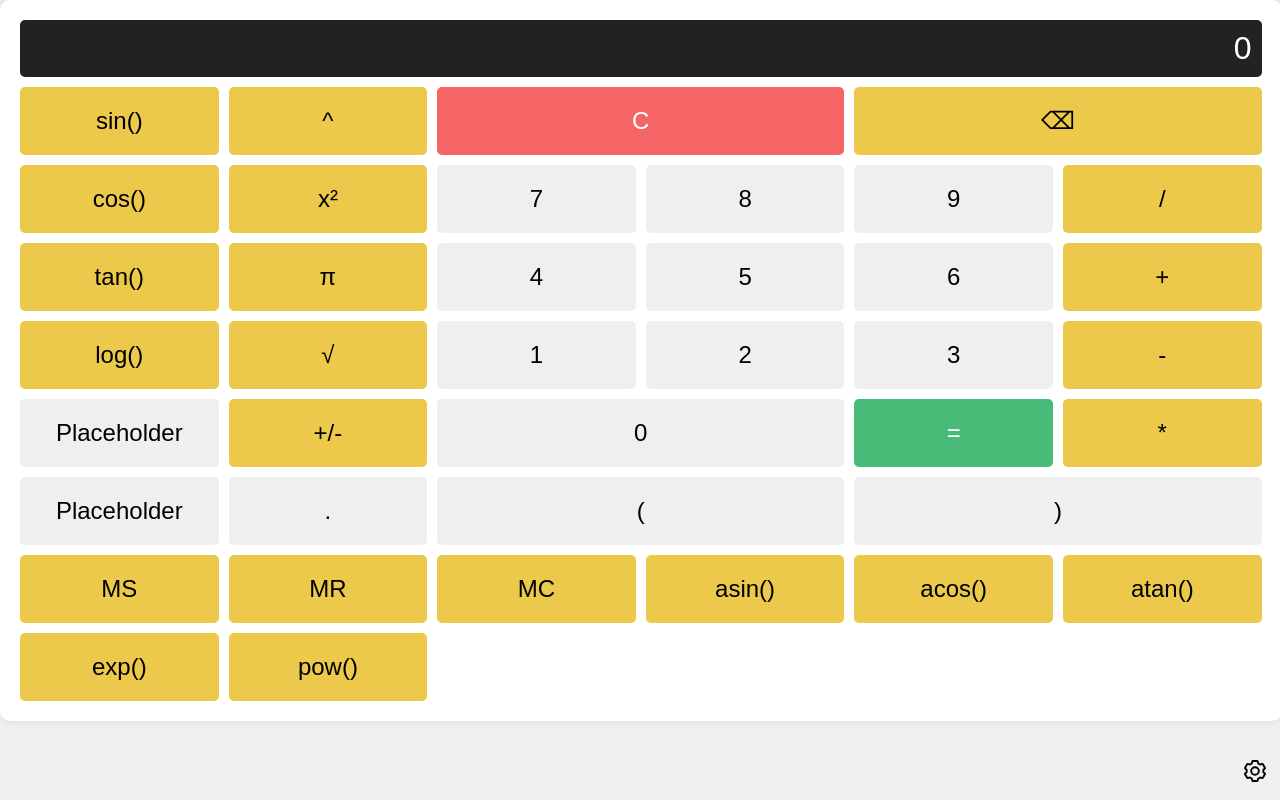
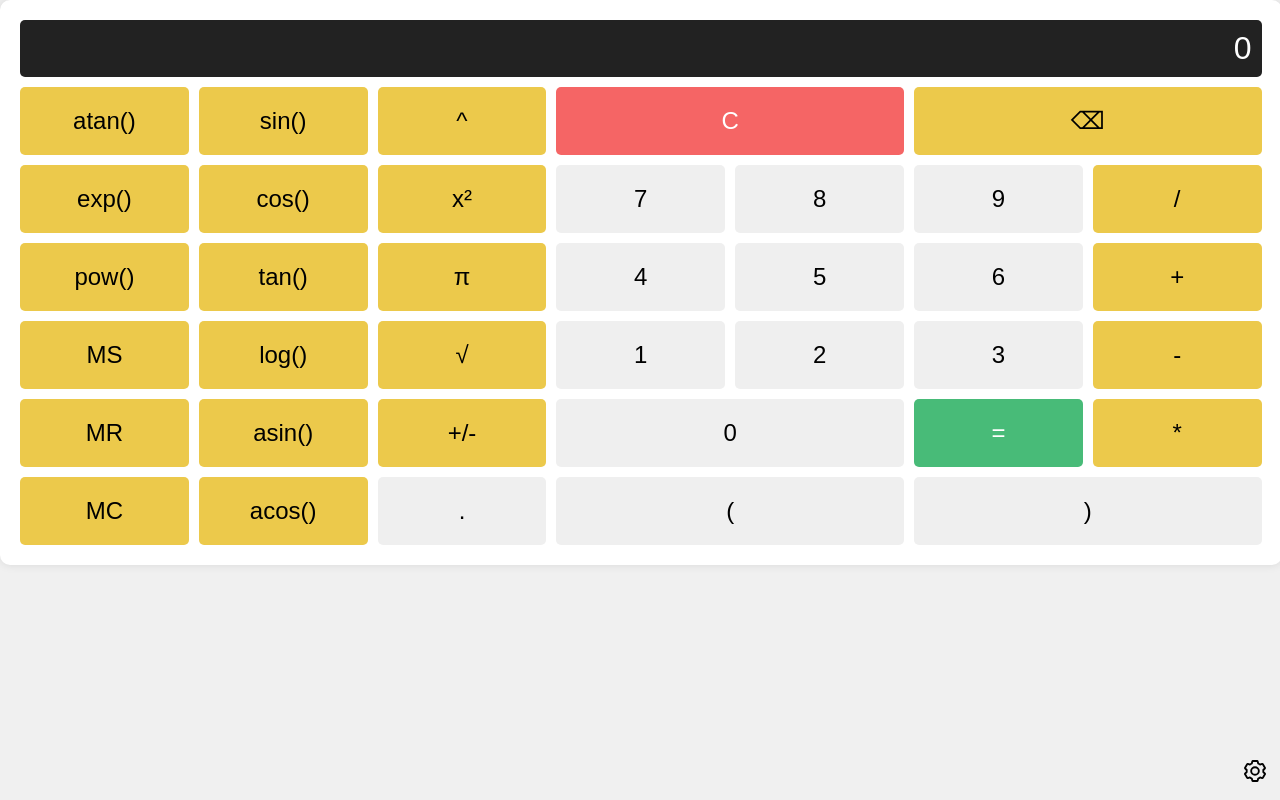
Before and after one commit to Addanine/scicalc, a Flask app: page / in a window 1280 px wide. Run offline with Flask 3, Linux system fonts and the light colour scheme.

Commit message:
made the formatting good again

```diff
--- a/static/style.css
+++ b/static/style.css
@@ -29,7 +29,7 @@ body {
 
 .buttons {
     display: grid;
-    grid-template-columns: repeat(6, 1fr);
+    grid-template-columns: repeat(7, 1fr);
     gap: 10px;
 }
 
--- a/templates/index.html
+++ b/templates/index.html
@@ -26,48 +26,43 @@
     <div id="calculator" class="calculator">
         <div id="result" class="display">0</div>
         <div class="buttons">
+            <button class="button bg-yellow-500" onclick="appendInverseTrigFunc('atan')">atan()</button>
             <button class="button bg-yellow-500" onclick="appendTrigFunc('sin')">sin()</button>
             <button class="button bg-yellow-500" onclick="appendOperator('^')">^</button>
             <button class="button col-span-2 bg-red-500" onclick="clearDisplay()">C</button>
             <button class="button col-span-2 bg-yellow-500" onclick="deleteLast()">⌫</button>
+            <button class="button bg-yellow-500" onclick="appendExpFunc('exp')">exp()</button>
             <button class="button bg-yellow-500" onclick="appendTrigFunc('cos')">cos()</button>
             <button class="button operator bg-yellow-500" onclick="squareInput()">x²</button>
             <button class="button" onclick="appendCharacter('7')">7</button>
             <button class="button" onclick="appendCharacter('8')">8</button>
             <button class="button" onclick="appendCharacter('9')">9</button>
             <button class="button bg-yellow-500" onclick="appendOperator('/')">/</button>
+            <button class="button bg-yellow-500" onclick="appendExpFunc('pow')">pow()</button>
             <button class="button bg-yellow-500" onclick="appendTrigFunc('tan')">tan()</button>
             <button class="button bg-yellow-500" onclick="appendPi()">π</button>
             <button class="button" onclick="appendCharacter('4')">4</button>
             <button class="button" onclick="appendCharacter('5')">5</button>
             <button class="button" onclick="appendCharacter('6')">6</button>
             <button class="button bg-yellow-500" onclick="appendOperator('+')">+</button>
+            <button class="button bg-yellow-500" onclick="memoryStore()">MS</button>
             <button class="button bg-yellow-500" onclick="appendLog('10')">log()</button>
             <button class="button bg-yellow-500" onclick="appendOperator('√')">√</button>
             <button class="button" onclick="appendCharacter('1')">1</button>
             <button class="button" onclick="appendCharacter('2')">2</button>
             <button class="button" onclick="appendCharacter('3')">3</button>
             <button class="button bg-yellow-500" onclick="appendOperator('-')">-</button>
-            <button class="button" onclick="deleteLast()">Placeholder</button>
+            <button class="button bg-yellow-500" onclick="memoryRecall()">MR</button>
+            <button class="button bg-yellow-500" onclick="appendInverseTrigFunc('asin')">asin()</button>
             <button class="button bg-yellow-500" onclick="makeNegative()">+/-</button>
             <button class="button col-span-2" onclick="appendCharacter('0')">0</button>
             <button class="button bg-green-500" onclick="calculate()">=</button>
             <button class="button bg-yellow-500" onclick="appendOperator('*')">*</button>
-            <button class="button" onclick="deleteLast()">Placeholder</button>
+            <button class="button bg-yellow-500" onclick="memoryClear()">MC</button>
+            <button class="button bg-yellow-500" onclick="appendInverseTrigFunc('acos')">acos()</button>
             <button class="button" onclick="appendCharacter('.')">.</button>
             <button class="button col-span-2" onclick="appendParenthesis('(')">(</button>
             <button class="button col-span-2" onclick="appendParenthesis(')')">)</button>
-            <!-- Memory buttons -->
-            <button class="button bg-yellow-500" onclick="memoryStore()">MS</button>
-            <button class="button bg-yellow-500" onclick="memoryRecall()">MR</button>
-            <button class="button bg-yellow-500" onclick="memoryClear()">MC</button>
-            <!-- Inverse Trigonometric buttons -->
-            <button class="button bg-yellow-500" onclick="appendInverseTrigFunc('asin')">asin()</button>
-            <button class="button bg-yellow-500" onclick="appendInverseTrigFunc('acos')">acos()</button>
-            <button class="button bg-yellow-500" onclick="appendInverseTrigFunc('atan')">atan()</button>
-            <!-- Exponential buttons -->
-            <button class="button bg-yellow-500" onclick="appendExpFunc('exp')">exp()</button>
-            <button class="button bg-yellow-500" onclick="appendExpFunc('pow')">pow()</button>
         </div>
     </div>
 
@@ -75,7 +70,7 @@
         <ul id="equations"></ul>
     </div>
 
-    <script src="{{ url_for('static', filename='script.js') }}"></script>
+    <script src="{{ url_for('static', filename='calculator.js') }}"></script>
     <script src="{{ url_for('static', filename='storage.js') }}"></script>
 </body>
 </html>
```
